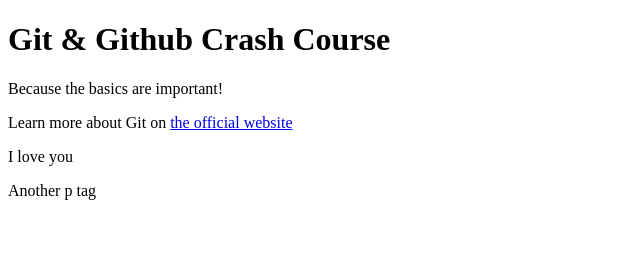
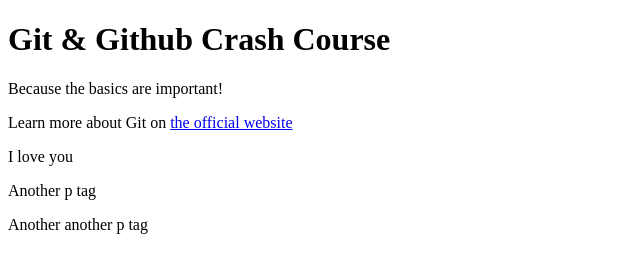
Before and after one commit to alexneuman/github-crash-course, a plain HTML site: page index.html in a window 1280 px wide. Shown: the whole page, without its empty margins (0-640 px from the left). Drawn offline with Linux system fonts and the light colour scheme.

Commit message:
add another another p tag

```diff
--- a/index.html
+++ b/index.html
@@ -11,6 +11,7 @@
     <p>Learn more about Git on <a href="https://git-scm.com/book/en/v2">the official website</a></p>
     <p>I love you</p>
     <p>Another p tag</p>
+    <p>Another another p tag</p>
 
 </body>
 </html>
```
